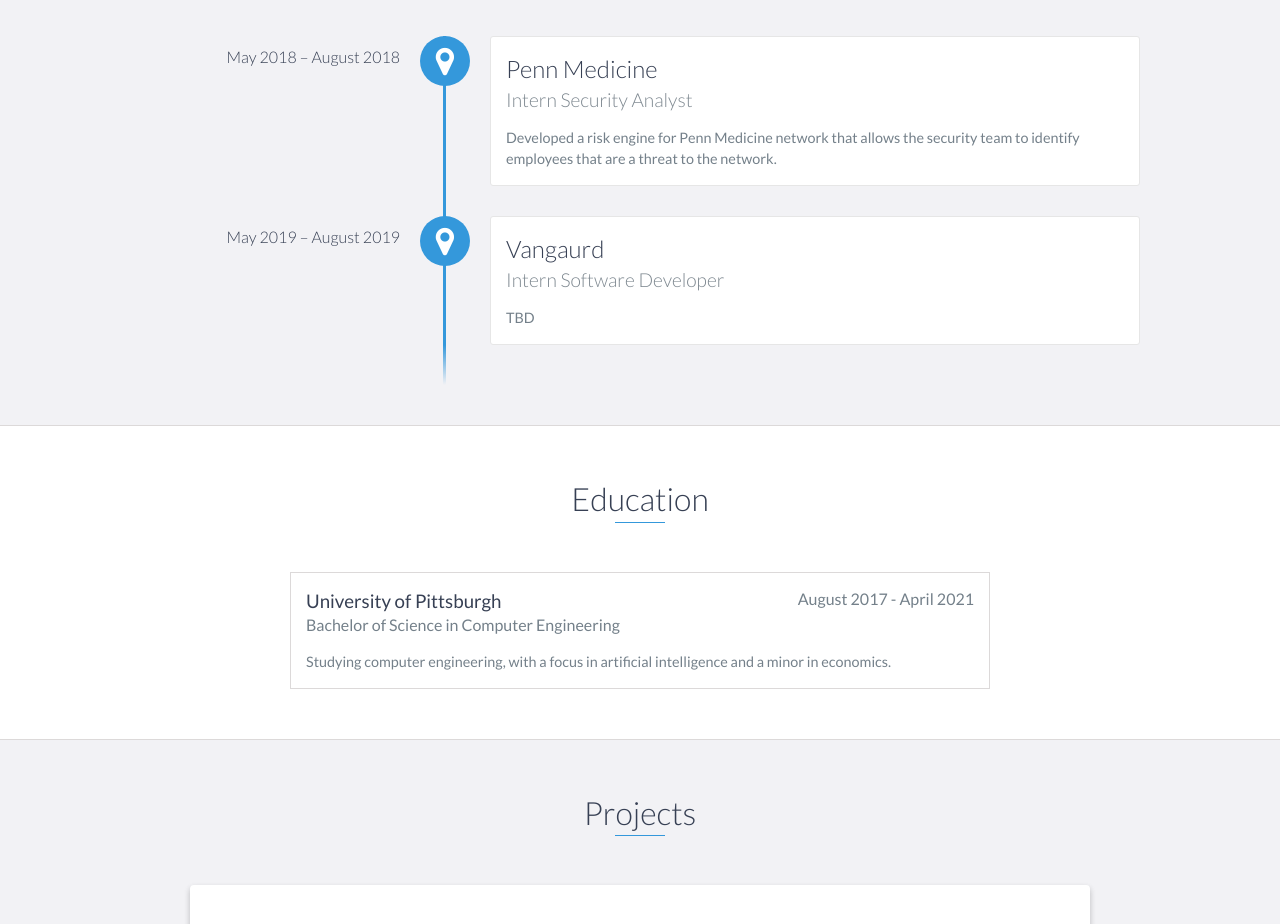
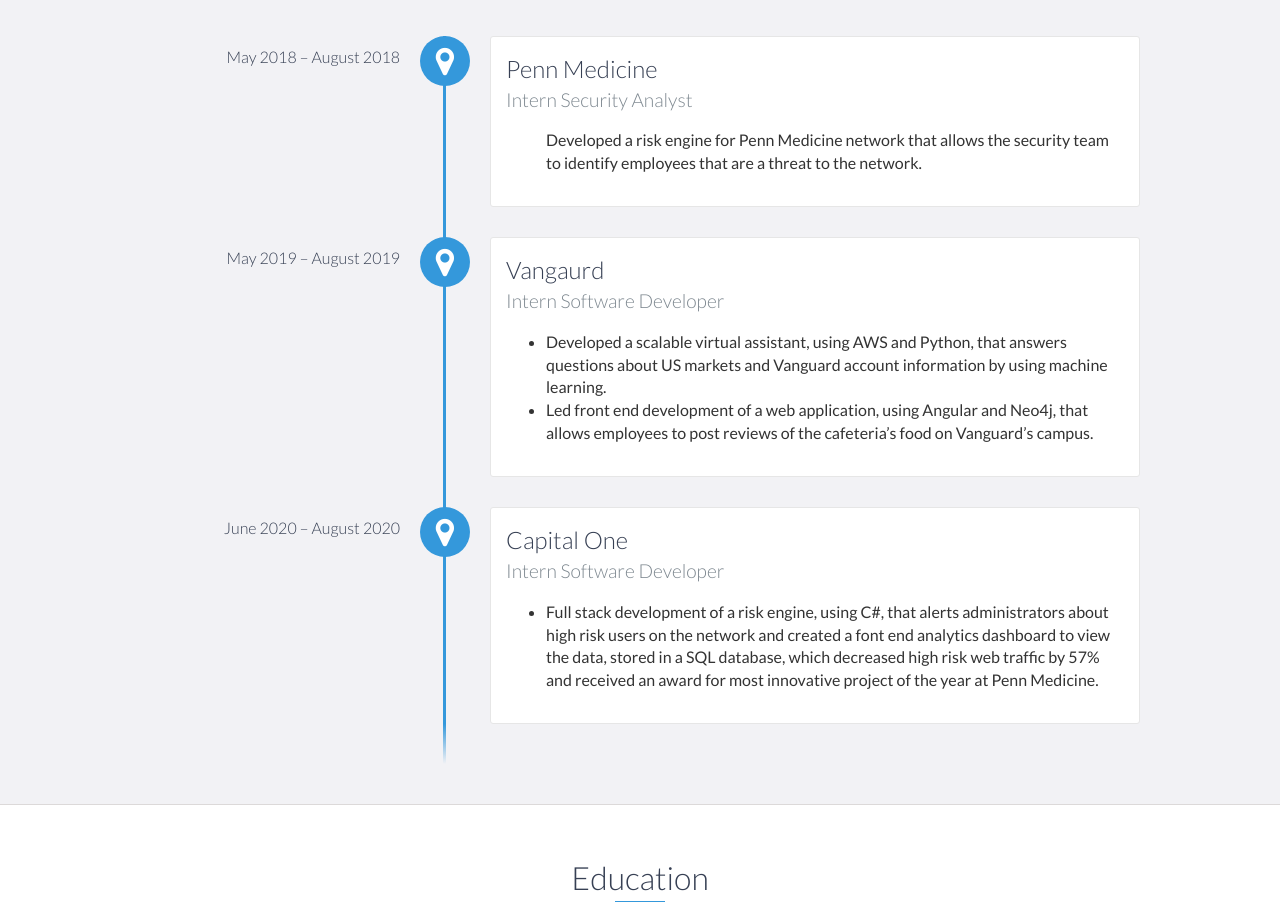
Before and after one commit to Srihith/srihith.github.io, a plain HTML site: page index.html in a window 1280 px wide. Shown: the part 920-1844 px from the top of the page. Drawn offline with nearby package versions, Linux system fonts and the light colour scheme.

Commit message:
Update index.html

```diff
--- a/index.html
+++ b/index.html
@@ -67,18 +67,29 @@
             <div data-date="May 2018 – August 2018">
                 <h3>Penn Medicine</h3>
                 <h4>Intern Security Analyst</h4>
-                <p>
-                    Developed a risk engine for Penn Medicine network that allows the security team to identify employees that are a threat to the network.
-                </p>
+                <ul>
+		   </li>Developed a risk engine for Penn Medicine network that allows the security team to identify employees that are a threat to the network.</li>
+                </ul>
             </div>
 
             <div data-date="May 2019 – August 2019">
                 <h3>Vangaurd</h3>
                 <h4>Intern Software Developer</h4>
-                <p>
-                    TBD
-                </p>
+                <ul>
+		<li>Developed a scalable virtual assistant, using AWS and Python, that answers questions about US markets and Vanguard account information by using machine learning.</li>
+		<li>Led front end development of a web application, using Angular and Neo4j, that allows employees to post reviews of the cafeteria’s food on Vanguard’s campus.</li>
+		</ul>
             </div>
+
+	<div data-date="June 2020 – August 2020">
+                <h3>Capital One</h3>
+                <h4>Intern Software Developer</h4>
+                <ul>
+		<li>Full stack development of a risk engine, using C#, that alerts administrators about high risk users on the network and created a font end analytics dashboard to view the data, stored in a SQL database, which decreased high risk web traffic by 57% and received an award for most innovative project of the year at Penn Medicine.</li>
+		</ul>
+            </div>
+
+
         </div>
     </div>
     <!-- End #experience -->
```
